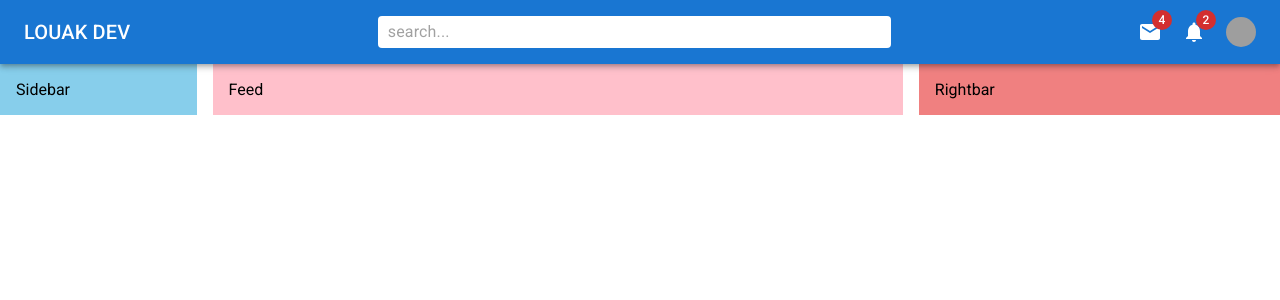
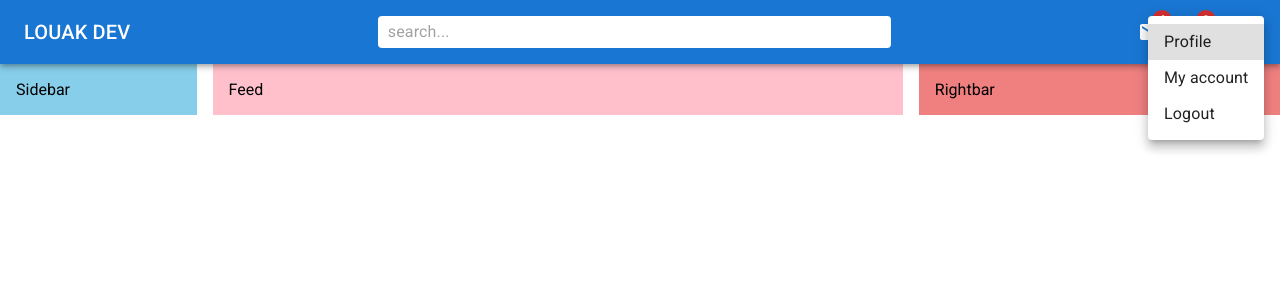
Before and after one commit to loiclecolier/mui-course, a React (Create React App) app: page / in a window 1280 px wide. Both pictures are taken after a click on the element 1240 px from the left and 32 px from the top of the page. Shown: the top 300 px of the page. Built offline with nearby package versions, Linux system fonts and the light colour scheme; grey boxes are pictures that could not be loaded.

Commit message:
MUI Menu

```diff
--- a/src/components/Navbar.jsx
+++ b/src/components/Navbar.jsx
@@ -1,6 +1,6 @@
+import React, { useState } from 'react'
 import { DeviceHub, Mail, Notifications } from '@mui/icons-material'
-import { AppBar, styled, Toolbar, Typography, Box, InputBase, Badge, Avatar } from '@mui/material'
-import React from 'react'
+import { AppBar, styled, Toolbar, Typography, Box, InputBase, Badge, Avatar, Menu, MenuItem } from '@mui/material'
 
 const StyledToolbar = styled(Toolbar)({
     display: "flex",
@@ -33,6 +33,9 @@ const UserBox = styled(Box)(({ theme }) => ({
 }))
 
 export const Navbar = () => {
+
+    const [open, setOpen] = useState(false)
+
   return (
     <AppBar position="sticky">
         <StyledToolbar>
@@ -55,16 +58,34 @@ export const Navbar = () => {
                 <Avatar
                     sx={{ width: 30, height: 30, cursor: "pointer" }}
                     src="https://images.pexels.com/photos/2269872/pexels-photo-2269872.jpeg?auto=compress&cs=tinysrgb&dpr=2&h=750&w=1260"
+                    onClick={() => setOpen(!open)}
                 />
             </Icons>
             <UserBox>
                 <Avatar
                     sx={{ width: 30, height: 30, cursor: "pointer" }}
                     src="https://images.pexels.com/photos/2269872/pexels-photo-2269872.jpeg?auto=compress&cs=tinysrgb&dpr=2&h=750&w=1260"
+                    onClick={() => setOpen(!open)}
                 />
                 <Typography variant="span">John</Typography>
             </UserBox>
         </StyledToolbar>
+        <Menu
+            open={open}
+            onClose={() => setOpen(!open)}
+            anchorOrigin={{
+                vertical: "top",
+                horizontal: "right"
+            }}
+            transformOrigin={{
+                vertical: "top",
+                horizontal: "right"
+            }}
+        >
+            <MenuItem>Profile</MenuItem>
+            <MenuItem>My account</MenuItem>
+            <MenuItem>Logout</MenuItem>
+        </Menu>
     </AppBar>
   )
 }
```
